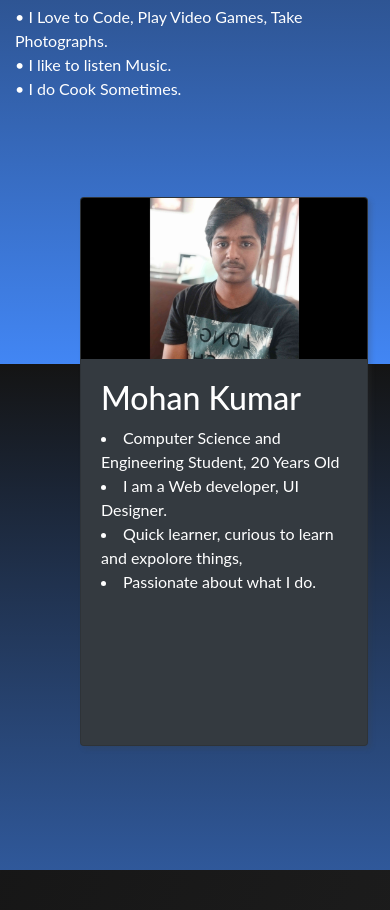
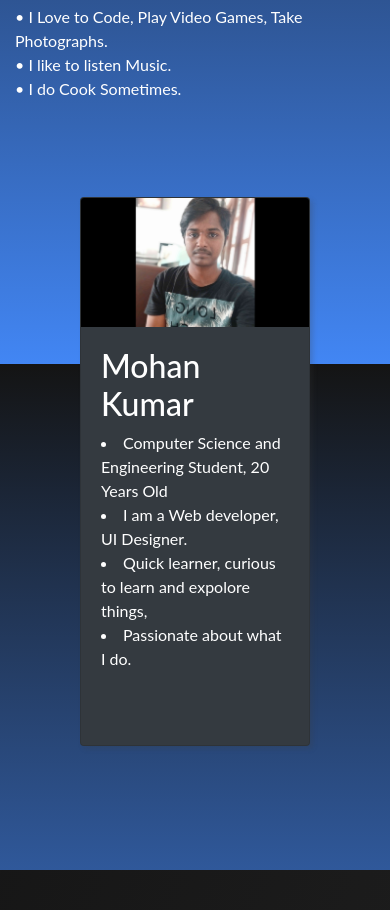
Before and after one commit to imshines/imshines.github.io, a plain HTML site: page index.html in a window 390 px wide. Shown: the part 2590-3500 px from the top of the page. Drawn offline with nearby package versions, Linux system fonts and the light colour scheme; a script that the page names is missing.

Commit message:
index lno. 157 removed width

```diff
--- a/index.html
+++ b/index.html
@@ -154,8 +154,8 @@
 
                     </div>
                 </div>
-                <div class="col col-4 col-md-4 col-lg-4 col-xl-4 offset-2">
-                    <div class="card bg-dark card-about" style="width: 18rem;">
+                <div class="col col-8 col-md-4 col-lg-4 col-xl-4 offset-2">
+                    <div class="card bg-dark card-about">
                         <img src="./images/me.jpg" class="card-img-top" alt="my-image">
                         <div class="card-body">
                             <h2>Mohan Kumar</h2>
```
